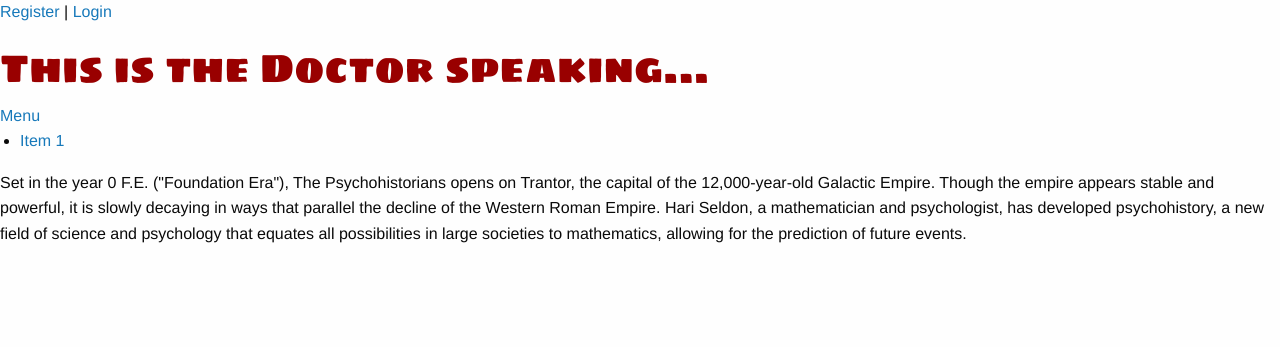
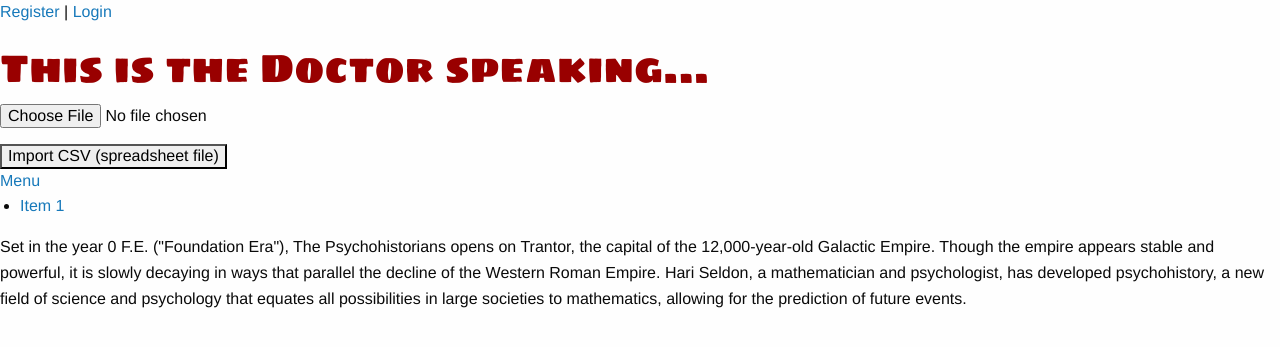
Before and after one commit to AndrewDESmith/PsychoAdventureRedux, a Rails app: page / in a window 1280 px wide. Shown: the top 347 px of the page. Run offline with Rails 7, Linux system fonts and the light colour scheme; style sheets or scripts are compiled from the project's sources; parts of the project's set-up code (start-up, migrations or seed data) failed here and were passed over; some libraries are stand-ins or nearby versions.

Commit message:
Added in CSV file import button

```diff
--- a/app/controllers/users_controller.rb
+++ b/app/controllers/users_controller.rb
@@ -1,5 +1,9 @@
 class UsersController < ApplicationController
 skip_before_filter :require_login, only: [:index, :new, :create]
+
+def import
+	Users.import(params[:file])
+end
 
 def new
 	@user = User.new
--- a/app/models/user.rb
+++ b/app/models/user.rb
@@ -7,4 +7,10 @@ class User < ActiveRecord::Base
   validates :password_confirmation, presence: true
 
   validates :email, uniqueness: true
+
+  def self.import(file)
+  	CSV.foreach(file.path, headers: true) do |row|
+  			Users.create! row.to_hash
+  	end
+  end
 end
--- a/app/views/home/home.html.erb
+++ b/app/views/home/home.html.erb
@@ -1,5 +1,10 @@
 
 <h1 class="headline">This is the Doctor speaking...</h1>
+
+<%= form_tag scenes_path, multipart: true do %>
+	<%= file_field_tag :file %>
+	<%= submit_tag "Import CSV (spreadsheet file)" %>
+<% end %>
 
 <div class="off-canvas-wrap" data-offcanvas>
   <div class="inner-wrap">
--- a/config/application.rb
+++ b/config/application.rb
@@ -5,6 +5,8 @@ require 'rails/all'
 # Require the gems listed in Gemfile, including any gems
 # you've limited to :test, :development, or :production.
 Bundler.require(*Rails.groups)
+
+require 'csv'
 
 module PsychoAdventureRedux
   class Application < Rails::Application
```
